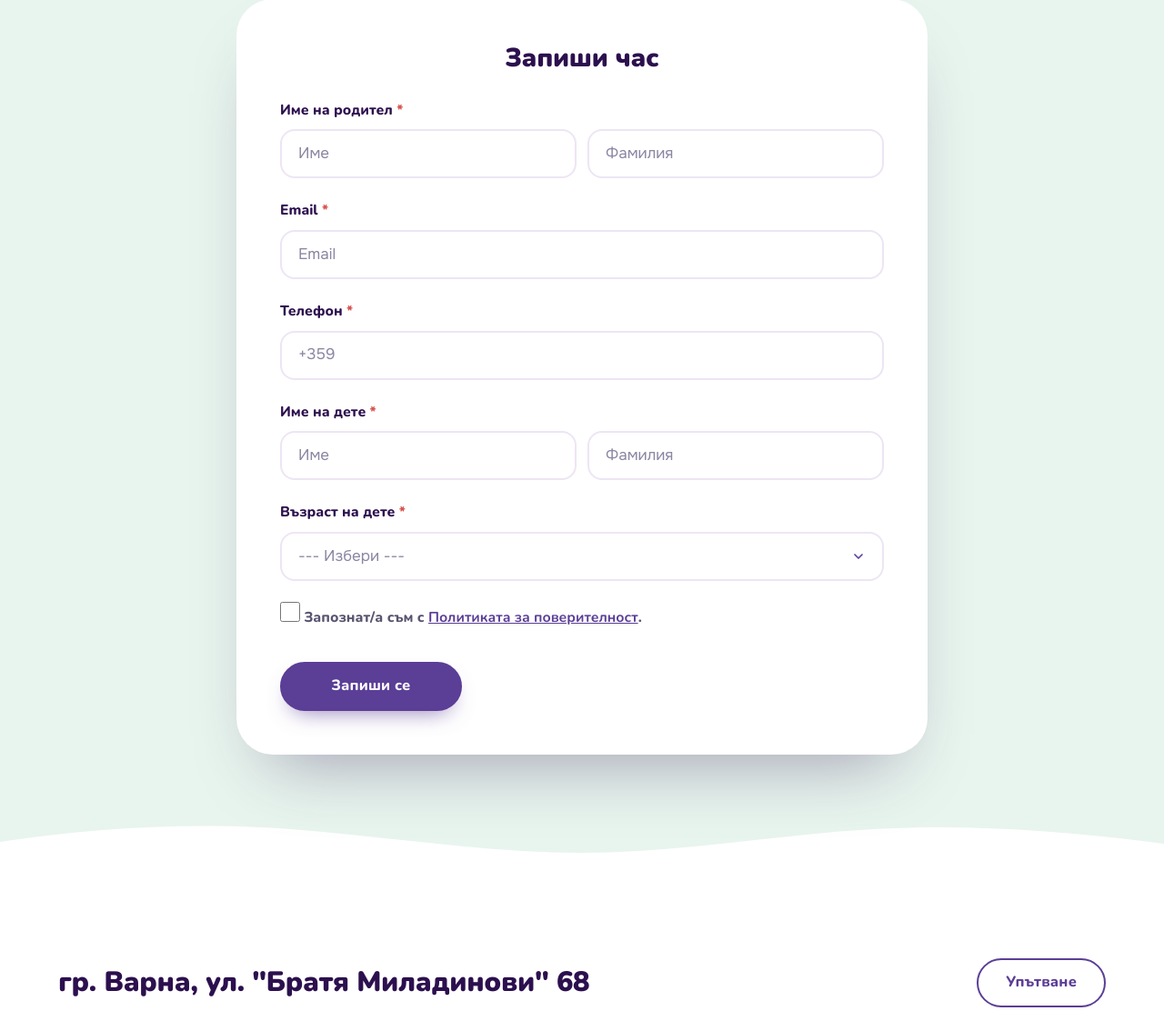
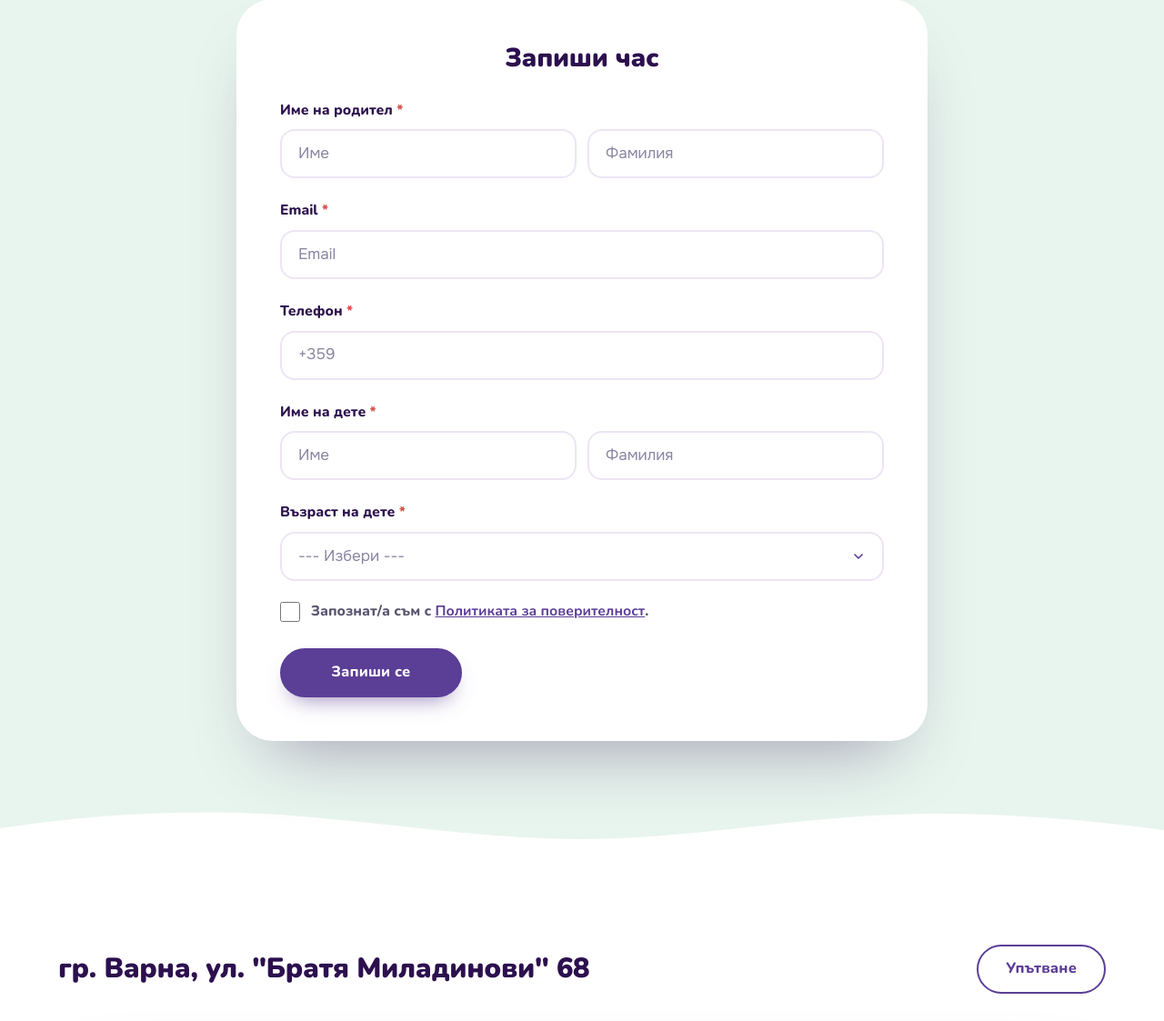
Before and after one commit to Moral-Dev/sibebe-web, a PHP site: page /v3/contact.html in a window 1280 px wide. Shown: the part 1108-2231 px from the top of the page at 91% size. Run offline with PHP 8.4, Linux system fonts and the light colour scheme.

Commit message:
Third version: consent text centred on the checkbox, full wave line under the title
Co-Authored-By: Claude Opus 5.5 <noreply@anthropic.com>

```diff
--- a/v3/about.html
+++ b/v3/about.html
@@ -20,7 +20,7 @@
     <meta name="theme-color" content="#FFF8F1">
     <link rel="icon" type="image/png" href="assets/img/favicon.png">
     <link rel="stylesheet" href="assets/css/fonts.css">
-    <link rel="stylesheet" href="assets/css/style.css?v=9ca21f79">
+    <link rel="stylesheet" href="assets/css/style.css?v=305ddad3">
     <link rel="preload" href="assets/fonts/nunito-cyrillic-TMnFcQIG.woff2" as="font" type="font/woff2" crossorigin>
     <link rel="preload" href="assets/fonts/onest-cyrillic-oEoeyxMI.woff2" as="font" type="font/woff2" crossorigin>
     <script>
--- a/v3/academy.html
+++ b/v3/academy.html
@@ -20,7 +20,7 @@
     <meta name="theme-color" content="#FFF8F1">
     <link rel="icon" type="image/png" href="assets/img/favicon.png">
     <link rel="stylesheet" href="assets/css/fonts.css">
-    <link rel="stylesheet" href="assets/css/style.css?v=9ca21f79">
+    <link rel="stylesheet" href="assets/css/style.css?v=305ddad3">
     <link rel="preload" href="assets/fonts/nunito-cyrillic-TMnFcQIG.woff2" as="font" type="font/woff2" crossorigin>
     <link rel="preload" href="assets/fonts/onest-cyrillic-oEoeyxMI.woff2" as="font" type="font/woff2" crossorigin>
     <script>
--- a/v3/assets/css/style.css
+++ b/v3/assets/css/style.css
@@ -357,7 +357,7 @@ main { position: relative; }
 .brand-word { position: relative; display: inline-block; color: var(--plum); white-space: nowrap; }
 .brand-squiggle {
     position: absolute; left: 0; bottom: -.14em; width: calc(100% - .3em); height: .26em;
-    fill: none; stroke: var(--peach-500); stroke-width: 5; stroke-linecap: round;
+    overflow: visible; fill: none; stroke: var(--peach-500); stroke-width: 5; stroke-linecap: round;
     stroke-dasharray: 260; stroke-dashoffset: 260;
     animation: draw 1.4s var(--ease) .9s forwards;
 }
@@ -856,8 +856,8 @@ mark {
 .footer-bottom { margin-top: 60px; padding: 24px; border-top: 1px solid rgba(255, 255, 255, .1); text-align: center; font-size: .88rem; color: rgba(255, 255, 255, .5); z-index: 1; }
 
 /* ---------- Privacy: consent, map placeholder, policy page ---------- */
-.consent { display: flex; align-items: flex-start; gap: 12px; cursor: pointer; line-height: 1.5; color: var(--text); }
-.form .consent input { width: 22px; height: 22px; min-height: 0; margin: 1px 0 0; padding: 0; flex-shrink: 0; accent-color: var(--plum); cursor: pointer; }
+.consent, .field .consent { display: flex; align-items: center; gap: 12px; cursor: pointer; line-height: 1.5; color: var(--text); margin-bottom: 0; }
+.form .consent input { width: 22px; height: 22px; min-height: 0; margin: 0; padding: 0; flex-shrink: 0; accent-color: var(--plum); cursor: pointer; }
 .consent a { text-decoration: underline; font-weight: 600; }
 .footer-bottom a { color: rgba(255, 255, 255, .75); text-decoration: underline; margin-left: 8px; }
 .page-intro--legal { padding-bottom: 80px; }
--- a/v3/baby-center.html
+++ b/v3/baby-center.html
@@ -20,7 +20,7 @@
     <meta name="theme-color" content="#FFF8F1">
     <link rel="icon" type="image/png" href="assets/img/favicon.png">
     <link rel="stylesheet" href="assets/css/fonts.css">
-    <link rel="stylesheet" href="assets/css/style.css?v=9ca21f79">
+    <link rel="stylesheet" href="assets/css/style.css?v=305ddad3">
     <link rel="preload" href="assets/fonts/nunito-cyrillic-TMnFcQIG.woff2" as="font" type="font/woff2" crossorigin>
     <link rel="preload" href="assets/fonts/onest-cyrillic-oEoeyxMI.woff2" as="font" type="font/woff2" crossorigin>
     <script>
--- a/v3/contact.html
+++ b/v3/contact.html
@@ -20,7 +20,7 @@
     <meta name="theme-color" content="#FFF8F1">
     <link rel="icon" type="image/png" href="assets/img/favicon.png">
     <link rel="stylesheet" href="assets/css/fonts.css">
-    <link rel="stylesheet" href="assets/css/style.css?v=9ca21f79">
+    <link rel="stylesheet" href="assets/css/style.css?v=305ddad3">
     <link rel="preload" href="assets/fonts/nunito-cyrillic-TMnFcQIG.woff2" as="font" type="font/woff2" crossorigin>
     <link rel="preload" href="assets/fonts/onest-cyrillic-oEoeyxMI.woff2" as="font" type="font/woff2" crossorigin>
     <script>
--- a/v3/gallery.html
+++ b/v3/gallery.html
@@ -20,7 +20,7 @@
     <meta name="theme-color" content="#FFF8F1">
     <link rel="icon" type="image/png" href="assets/img/favicon.png">
     <link rel="stylesheet" href="assets/css/fonts.css">
-    <link rel="stylesheet" href="assets/css/style.css?v=9ca21f79">
+    <link rel="stylesheet" href="assets/css/style.css?v=305ddad3">
     <link rel="preload" href="assets/fonts/nunito-cyrillic-TMnFcQIG.woff2" as="font" type="font/woff2" crossorigin>
     <link rel="preload" href="assets/fonts/onest-cyrillic-oEoeyxMI.woff2" as="font" type="font/woff2" crossorigin>
     <script>
--- a/v3/index.html
+++ b/v3/index.html
@@ -20,7 +20,7 @@
     <meta name="theme-color" content="#FFF8F1">
     <link rel="icon" type="image/png" href="assets/img/favicon.png">
     <link rel="stylesheet" href="assets/css/fonts.css">
-    <link rel="stylesheet" href="assets/css/style.css?v=9ca21f79">
+    <link rel="stylesheet" href="assets/css/style.css?v=305ddad3">
     <link rel="preload" href="assets/fonts/nunito-cyrillic-TMnFcQIG.woff2" as="font" type="font/woff2" crossorigin>
     <link rel="preload" href="assets/fonts/onest-cyrillic-oEoeyxMI.woff2" as="font" type="font/woff2" crossorigin>
     <script>
--- a/v3/partners.html
+++ b/v3/partners.html
@@ -20,7 +20,7 @@
     <meta name="theme-color" content="#FFF8F1">
     <link rel="icon" type="image/png" href="assets/img/favicon.png">
     <link rel="stylesheet" href="assets/css/fonts.css">
-    <link rel="stylesheet" href="assets/css/style.css?v=9ca21f79">
+    <link rel="stylesheet" href="assets/css/style.css?v=305ddad3">
     <link rel="preload" href="assets/fonts/nunito-cyrillic-TMnFcQIG.woff2" as="font" type="font/woff2" crossorigin>
     <link rel="preload" href="assets/fonts/onest-cyrillic-oEoeyxMI.woff2" as="font" type="font/woff2" crossorigin>
     <script>
--- a/v3/privacy.html
+++ b/v3/privacy.html
@@ -20,7 +20,7 @@
     <meta name="theme-color" content="#FFF8F1">
     <link rel="icon" type="image/png" href="assets/img/favicon.png">
     <link rel="stylesheet" href="assets/css/fonts.css">
-    <link rel="stylesheet" href="assets/css/style.css?v=9ca21f79">
+    <link rel="stylesheet" href="assets/css/style.css?v=305ddad3">
     <link rel="preload" href="assets/fonts/nunito-cyrillic-TMnFcQIG.woff2" as="font" type="font/woff2" crossorigin>
     <link rel="preload" href="assets/fonts/onest-cyrillic-oEoeyxMI.woff2" as="font" type="font/woff2" crossorigin>
     <script>
--- a/v3/shop.html
+++ b/v3/shop.html
@@ -20,7 +20,7 @@
     <meta name="theme-color" content="#FFF8F1">
     <link rel="icon" type="image/png" href="assets/img/favicon.png">
     <link rel="stylesheet" href="assets/css/fonts.css">
-    <link rel="stylesheet" href="assets/css/style.css?v=9ca21f79">
+    <link rel="stylesheet" href="assets/css/style.css?v=305ddad3">
     <link rel="preload" href="assets/fonts/nunito-cyrillic-TMnFcQIG.woff2" as="font" type="font/woff2" crossorigin>
     <link rel="preload" href="assets/fonts/onest-cyrillic-oEoeyxMI.woff2" as="font" type="font/woff2" crossorigin>
     <script>
```
